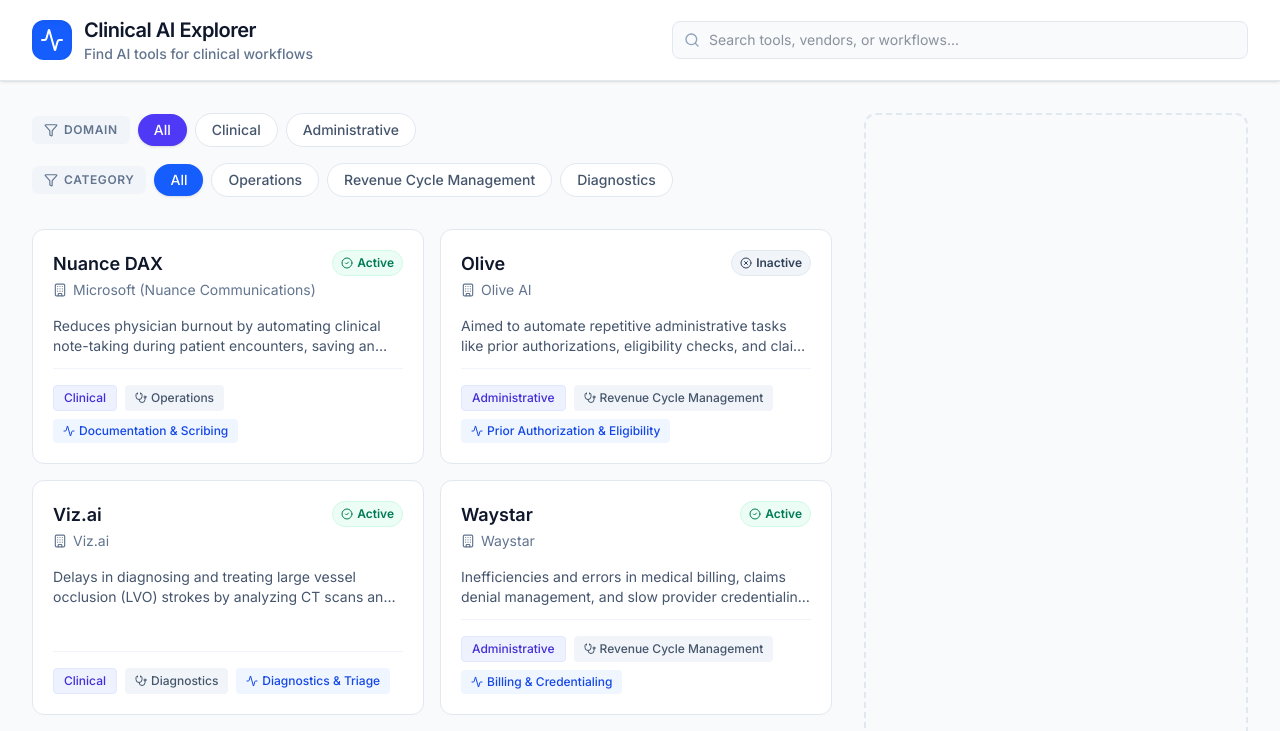
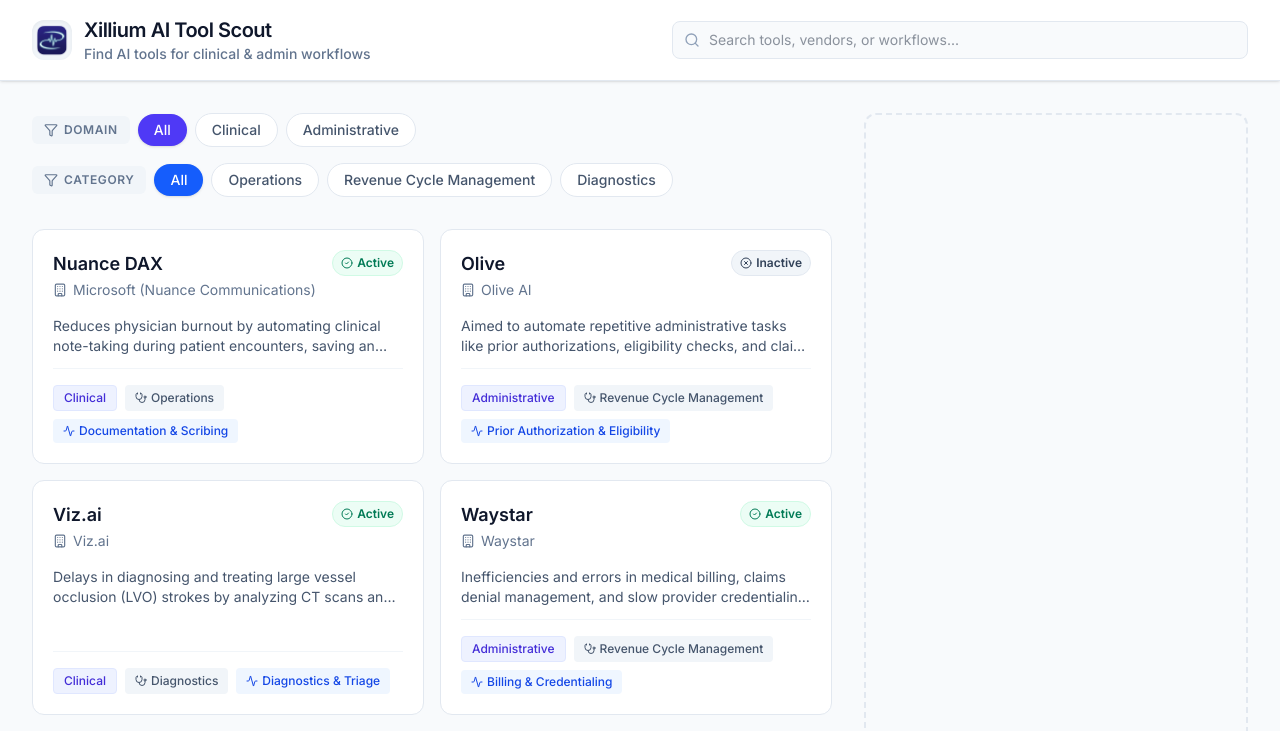
Before and after one commit to lowkeycrystal/Clinical-AI-Explorer, a React (Vite) app: page / in a window 1280 px wide. Shown: the top 731 px of the page. Built offline with nearby package versions, Linux system fonts and the light colour scheme.

Commit message:
feat: Rename app to Xillium AI Tool Scout
Update application title, metadata name, and header branding to reflect the new application name. Add a favicon for improved branding.

```diff
--- a/index.html
+++ b/index.html
@@ -3,7 +3,8 @@
   <head>
     <meta charset="UTF-8" />
     <meta name="viewport" content="width=device-width, initial-scale=1.0" />
-    <title>My Google AI Studio App</title>
+    <title>Xillium AI Tool Scout</title>
+    <link rel="icon" type="image/png" href="/logo.png" />
   </head>
   <body>
     <div id="root"></div>
--- a/metadata.json
+++ b/metadata.json
@@ -1,5 +1,5 @@
 {
-  "name": "Clinical AI Tool Finder",
+  "name": "Xillium AI Tool Scout",
   "description": "Directory of AI tools for clinical workflows like scheduling, diagnostics, and documentation.",
   "requestFramePermissions": [],
   "majorCapabilities": ["MAJOR_CAPABILITY_SERVER_SIDE_GEMINI_API"]
--- a/src/App.tsx
+++ b/src/App.tsx
@@ -28,12 +28,13 @@
       <header className="bg-white border-b border-slate-200 sticky top-0 z-10 w-full shadow-sm">
         <div className="max-w-7xl mx-auto px-4 sm:px-6 lg:px-8 py-4 flex flex-col md:flex-row md:items-center justify-between gap-4">
           <div className="flex items-center gap-3">
-            <div className="w-10 h-10 bg-blue-600 rounded-xl flex items-center justify-center text-white shrink-0 shadow-inner">
-              <Activity className="w-6 h-6" />
+            <div className="w-10 h-10 rounded-xl flex items-center justify-center shrink-0 overflow-hidden shadow-inner bg-slate-100">
+              <img src="/logo.png" alt="Xillium Logo" className="w-full h-full object-cover" onError={(e) => (e.currentTarget.style.display = 'none')} />
+              <Activity className="w-6 h-6 text-blue-600 absolute -z-10" />
             </div>
             <div>
-              <h1 className="text-xl font-semibold tracking-tight text-slate-900">Clinical AI Explorer</h1>
-              <p className="text-sm text-slate-500 font-medium hidden md:block">Find AI tools for clinical workflows</p>
+              <h1 className="text-xl font-semibold tracking-tight text-slate-900">Xillium AI Tool Scout</h1>
+              <p className="text-sm text-slate-500 font-medium hidden md:block">Find AI tools for clinical & admin workflows</p>
             </div>
           </div>
 
```
Also changed, not shown: public/logo.png (added), 1 other file (tests, documents, lock files or other folders).
